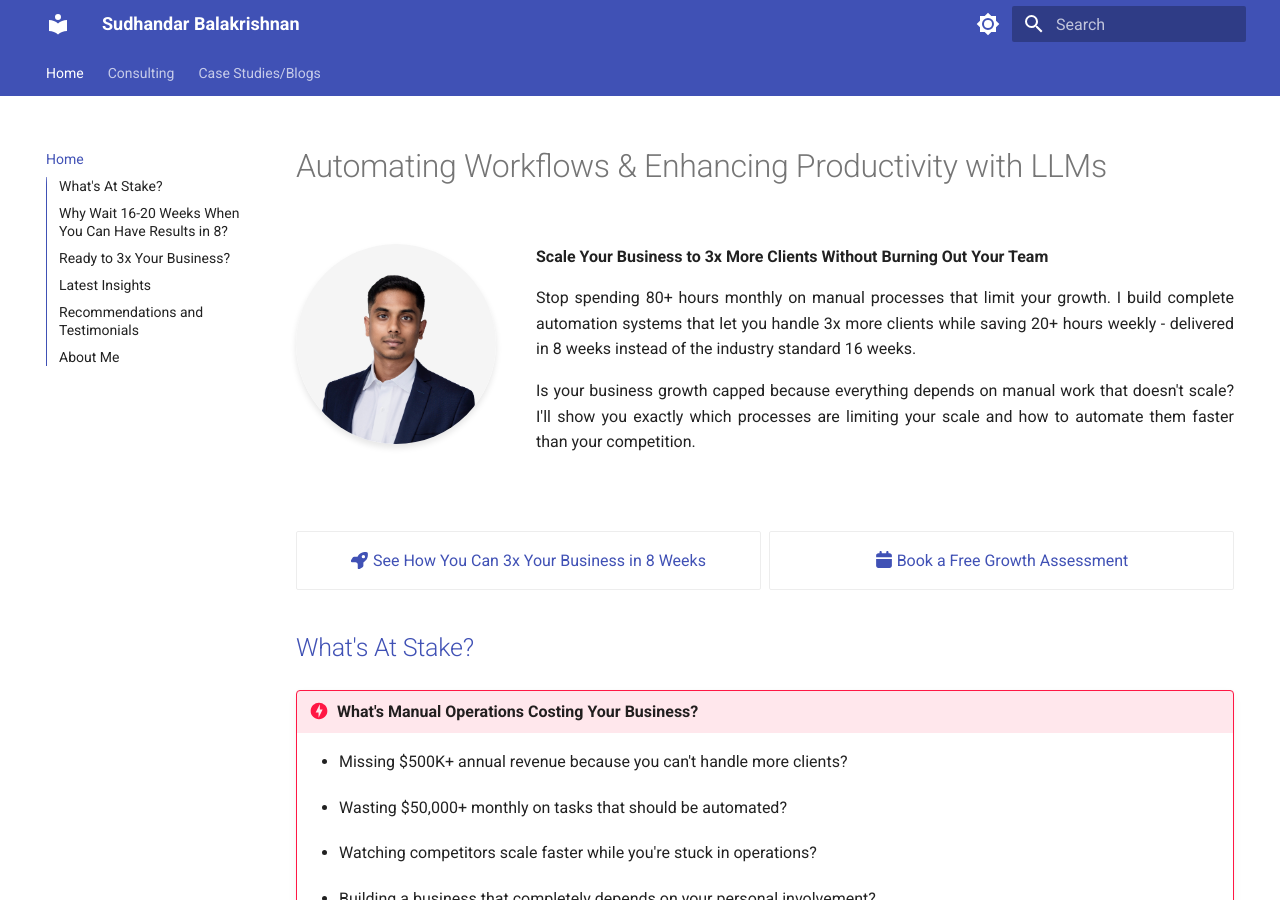
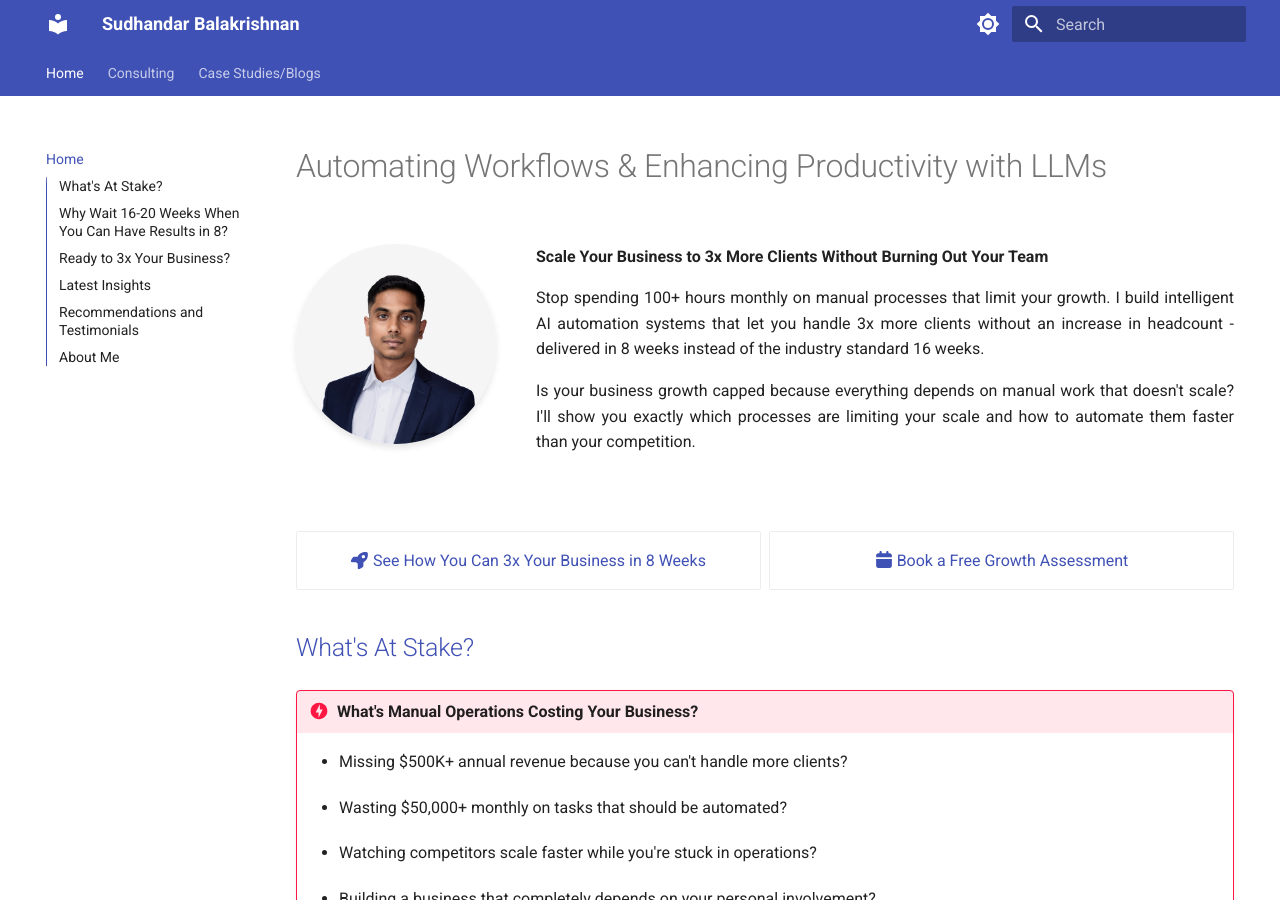
Before and after one commit to Sudhandar/blog, an MkDocs documentation site: the page built from docs/index.md, in a window 1280 px wide and 900 px high. Built offline with MkDocs 1.6.1 and Material for MkDocs 9.7.7, drawn with Linux system fonts in a browser that asks for light colours; comment, search, counter and statistics services are not loaded.

Commit message:
minor fix in intro page

```diff
--- a/docs/index.md
+++ b/docs/index.md
@@ -6,7 +6,7 @@
 
 **Scale Your Business to 3x More Clients Without Burning Out Your Team**
 
-Stop spending 80+ hours monthly on manual processes that limit your growth. I build complete automation systems that let you handle 3x more clients while saving 20+ hours weekly - delivered in 8 weeks instead of the industry standard 16 weeks.
+Stop spending 100+ hours monthly on manual processes that limit your growth. I build intelligent AI automation systems that let you handle 3x more clients without an increase in headcount - delivered in 8 weeks instead of the industry standard 16 weeks.
 
 Is your business growth capped because everything depends on manual work that doesn't scale?
 I'll show you exactly which processes are limiting your scale and how to automate them faster than your competition.
```
